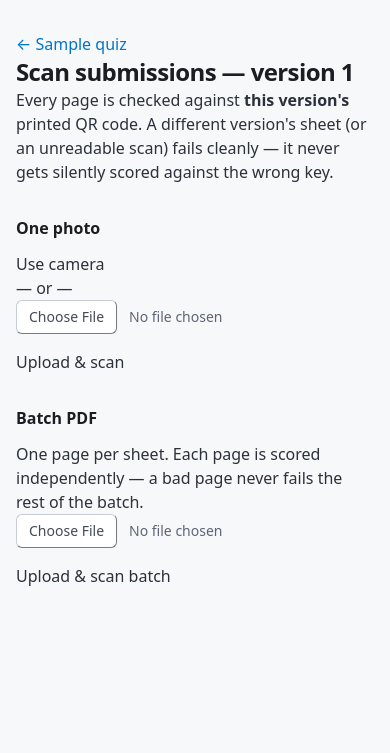
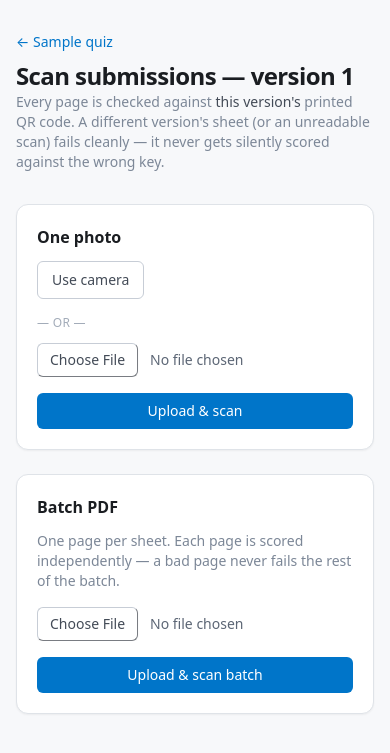
Before and after one commit to LHedi22/QuizApp, a Django app: template app/web/templates/web/submission_upload.html in a window 390 px wide. Shown: the top 753 px of the page. Run offline with Django 5.2, Linux system fonts and the light colour scheme; tables that the repository leaves empty hold one stand-in row (values such as "Sample post"); the template is opened without the code that fills it: values that come from a table or form of the project are taken from there, most other values are stand-ins (such as "Sample title", 1, 10 or a date in 2020); data that the repository does not hold is empty; parts of the project's set-up code (start-up, migrations or seed data) failed here and were passed over.

Commit message:
feat(web): redesign scan/camera-capture upload page on Tailwind
Two-card layout (single photo w/ camera capture, batch PDF) that stacks to
full-width buttons at phone width - this page is used from a phone browser.
camera_capture.js overwrites className wholesale on #camera-status/
#camera-quality-msg and toggles `.hidden` on flex/inline-flex-styled buttons;
left the JS untouched and instead added matching .camera-status/
.camera-quality-msg component classes plus a `[hidden]{display:none!important}`
base rule (author display utilities otherwise beat the UA [hidden] rule).
All ids, the camera_capture.js/quality_check.js script tags, and the "Upload
& scan"/"Upload & scan batch" button text that tests/test_web_scan_upload.py
pins are unchanged.

Co-Authored-By: Claude Sonnet 5 <noreply@anthropic.com>
Claude-Session: https://claude.ai/code/session_01J9ddCEYasqRB4qUvDcJ8nk

```diff
--- a/app/web/templates/web/submission_upload.html
+++ b/app/web/templates/web/submission_upload.html
@@ -2,62 +2,68 @@
 {% load static %}
 {% block title %}Scan submissions — {{ version.quiz.title }} v{{ version.version_number }}{% endblock %}
 {% block content %}
-  <p class="muted"><a href="{% url 'quiz_detail' version.quiz_id %}">&larr; {{ version.quiz.title }}</a></p>
+  <p class="mb-2 text-sm text-gray-500"><a href="{% url 'quiz_detail' version.quiz_id %}">&larr; {{ version.quiz.title }}</a></p>
   <h1>Scan submissions — version {{ version.version_number }}</h1>
-  <p class="muted">
-    Every page is checked against <strong>this version's</strong> printed QR code.
+  <p class="mb-8 max-w-2xl text-sm text-gray-500">
+    Every page is checked against <strong class="font-medium text-gray-700">this version's</strong> printed QR code.
     A different version's sheet (or an unreadable scan) fails cleanly — it never
     gets silently scored against the wrong key.
   </p>
 
-  <h2>One photo</h2>
-  <div id="camera-banner" class="camera-banner" hidden></div>
+  <div class="grid grid-cols-1 gap-6 lg:grid-cols-2">
+    <div class="card">
+      <h2 class="mt-0">One photo</h2>
+      <div id="camera-banner" class="alert-error mb-4" hidden></div>
       <form method="post" enctype="multipart/form-data" action="{% url 'submission_upload' version.pk %}" id="photo-upload-form">
         {% csrf_token %}
 
-    <div id="camera-capture" class="camera-capture">
-      <button type="button" id="camera-start-btn">Use camera</button>
+        <div id="camera-capture" class="mb-4">
+          <button type="button" id="camera-start-btn" class="btn-secondary">Use camera</button>
 
-      <div id="camera-live" hidden>
-        <video id="camera-video" autoplay playsinline muted></video>
-        <div class="camera-controls">
-          <button type="button" id="camera-shot-btn">Capture</button>
-          <button type="button" id="camera-cancel-btn">Cancel</button>
+          <div id="camera-live" class="mt-3" hidden>
+            <video id="camera-video" autoplay playsinline muted class="w-full rounded-lg border border-gray-200"></video>
+            <div class="mt-3 flex gap-2">
+              <button type="button" id="camera-shot-btn" class="btn-primary">Capture</button>
+              <button type="button" id="camera-cancel-btn" class="btn-ghost">Cancel</button>
             </div>
           </div>
 
-      <div id="camera-review" hidden>
-        <canvas id="camera-still-canvas"></canvas>
-        <p id="camera-quality-msg" class="camera-quality-msg"></p>
-        <div class="camera-controls">
-          <button type="button" id="camera-use-btn" hidden>Use this photo</button>
-          <button type="button" id="camera-retake-btn">Retake</button>
+          <div id="camera-review" class="mt-3" hidden>
+            <canvas id="camera-still-canvas" class="w-full rounded-lg border border-gray-200"></canvas>
+            <p id="camera-quality-msg" class="mt-2 text-sm"></p>
+            <div class="mt-3 flex gap-2">
+              <button type="button" id="camera-use-btn" class="btn-primary" hidden>Use this photo</button>
+              <button type="button" id="camera-retake-btn" class="btn-secondary">Retake</button>
             </div>
           </div>
 
-      <p id="camera-status" class="camera-status" hidden></p>
+          <p id="camera-status" class="mt-2 text-sm text-gray-500" hidden></p>
         </div>
 
-    <p class="muted">— or —</p>
+        <p class="mb-3 text-xs font-medium uppercase tracking-wide text-gray-400">— or —</p>
 
         <div class="field">
           {{ photo_form.image }}
           {% if photo_form.image.errors %}<ul class="errorlist">{% for e in photo_form.image.errors %}<li>{{ e }}</li>{% endfor %}</ul>{% endif %}
         </div>
-    <button type="submit">Upload &amp; scan</button>
+        <button type="submit" class="btn-primary w-full sm:w-auto">Upload &amp; scan</button>
       </form>
       <canvas id="camera-capture-canvas" hidden></canvas>
+    </div>
 
-  <h2>Batch PDF</h2>
-  <p class="muted">One page per sheet. Each page is scored independently — a bad page never fails the rest of the batch.</p>
+    <div class="card">
+      <h2 class="mt-0">Batch PDF</h2>
+      <p class="mb-4 text-sm text-gray-500">One page per sheet. Each page is scored independently — a bad page never fails the rest of the batch.</p>
       <form method="post" enctype="multipart/form-data" action="{% url 'submission_upload_batch' version.pk %}">
         {% csrf_token %}
         <div class="field">
           {{ batch_form.file }}
           {% if batch_form.file.errors %}<ul class="errorlist">{% for e in batch_form.file.errors %}<li>{{ e }}</li>{% endfor %}</ul>{% endif %}
         </div>
-    <button type="submit">Upload &amp; scan batch</button>
+        <button type="submit" class="btn-primary w-full sm:w-auto">Upload &amp; scan batch</button>
       </form>
+    </div>
+  </div>
 
   <script src="{% static 'web/vendor/jsQR.js' %}"></script>
   <script src="{% static 'web/quality_check.js' %}"></script>
```
Lines whose indentation alone changed are shown as unchanged.
